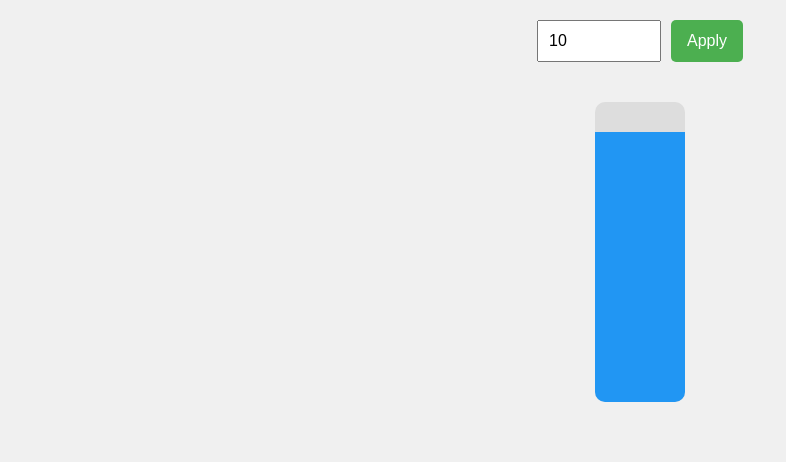
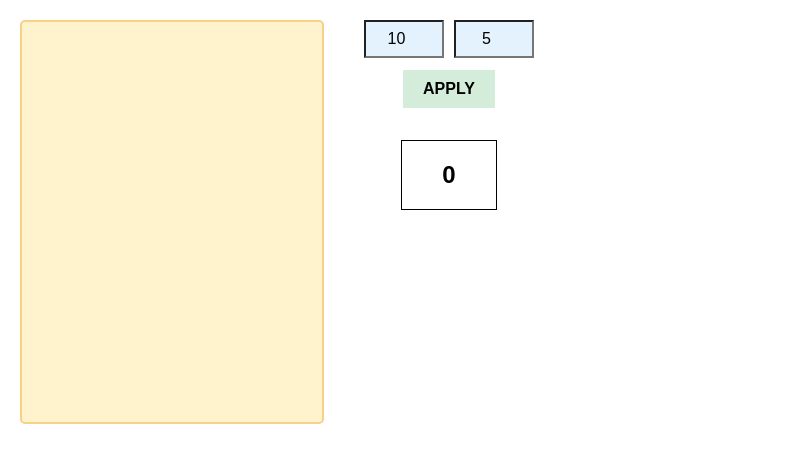
Before and after one commit to evsok/hello-world, a plain HTML site: page index.html in a window 1280 px wide. Shown: the whole page, without its empty margins (0-786 px from the left). Drawn offline with Linux system fonts and the light colour scheme.

Commit message:
Update index.html

```diff
--- a/index.html
+++ b/index.html
@@ -2,111 +2,135 @@
 <html>
 <head>
   <meta name="viewport" content="width=device-width, initial-scale=1.0">
-  <title>Stopwatch</title>
+  <title>Loop Timer</title>
   <style>
     body {
       margin: 0;
-      padding: 0;
+      padding: 20px;
       font-family: Arial, sans-serif;
-      background-color: #f0f0f0;
+      display: flex;
+      height: 100vh;
+      box-sizing: border-box;
+    }
+
+    .runner-container {
+      width: 300px;
+      height: 400px;
+      background-color: #fff3cd;
+      border: 2px solid #f7d08a;
+      border-radius: 5px;
+      position: relative;
+    }
+
+    .runner-bar {
+      position: absolute;
+      bottom: 0;
+      width: 100%;
+      height: 0%;
+      background-color: red;
+      transition: height 1s linear;
+    }
+
+    .control-panel {
+      margin-left: 40px;
       display: flex;
       flex-direction: column;
       align-items: center;
-      justify-content: start;
-      height: 100vh;
+      gap: 12px;
     }
 
-    form {
-      margin-top: 20px;
+    .inputs {
       display: flex;
       gap: 10px;
     }
 
-    input[type="number"] {
-      padding: 10px;
+    .inputs input {
+      width: 60px;
+      padding: 8px;
       font-size: 16px;
-      width: 100px;
+      background-color: #e3f2fd;
+      text-align: center;
     }
 
-    .timer-button {
+    .apply-btn {
+      padding: 10px 20px;
       font-size: 16px;
-      padding: 10px 16px;
+      font-weight: bold;
+      background-color: #d4edda;
       border: none;
-      border-radius: 5px;
       cursor: pointer;
-      background-color: #4CAF50;
-      color: white;
     }
 
-    .timer-button:hover {
-      background-color: #45a049;
-    }
-
-    .bar-container {
-      width: 90px;
-      height: 300px;
-      margin-top: 40px;
-      background-color: #ddd;
-      border-radius: 10px;
-      overflow: hidden;
-      position: relative;
-    }
-
-    .bar-fill {
-      background-color: #2196F3;
-      width: 100%;
-      height: 100%;
-      position: absolute;
-      bottom: 0;
-      transition: height 1s linear;
+    .loop-counter {
+      margin-top: 20px;
+      border: 1px solid black;
+      padding: 20px 40px;
+      font-size: 24px;
+      font-weight: bold;
     }
   </style>
 </head>
 <body>
 
-  <form onsubmit="setTimer(event)">
-    <input type="number" id="duration" min="1" value="10" required>
-    <button type="submit" class="timer-button">Apply</button>
-  </form>
+  <div class="runner-container">
+    <div class="runner-bar" id="runnerBar"></div>
+  </div>
 
-  <div class="bar-container">
-    <div class="bar-fill" id="barFill"></div>
+  <div class="control-panel">
+    <div class="inputs">
+      <input type="number" id="workTime" value="10" min="1">
+      <input type="number" id="restTime" value="5" min="1">
+    </div>
+    <button class="apply-btn" onclick="startLoop()">APPLY</button>
+    <div class="loop-counter" id="loopCounter">0</div>
   </div>
 
   <script>
-    let totalSeconds = 10;
-    let remainingSeconds = totalSeconds;
-    let timerInterval = null;
+    let workSeconds = 10;
+    let restSeconds = 5;
+    let runnerBar = document.getElementById('runnerBar');
+    let loopCounter = document.getElementById('loopCounter');
+    let loopCount = 0;
+    let interval;
+    let isWorking = true;
+    let timeRemaining = workSeconds;
 
-    function updateTimer() {
-      remainingSeconds--;
-
-      if (remainingSeconds < 0) {
-        remainingSeconds = totalSeconds;
-      }
-
-      const percent = remainingSeconds / totalSeconds;
-      document.getElementById('barFill').style.height = `${percent * 100}%`;
+    function startLoop() {
+      clearInterval(interval);
+      workSeconds = parseInt(document.getElementById('workTime').value);
+      restSeconds = parseInt(document.getElementById('restTime').value);
+      loopCount = 0;
+      loopCounter.textContent = loopCount;
+      isWorking = true;
+      timeRemaining = workSeconds;
+      runnerBar.style.backgroundColor = 'red';
+      runnerBar.style.height = '0%';
+      interval = setInterval(tick, 1000);
     }
 
-    function startLoopingTimer() {
-      clearInterval(timerInterval);
-      timerInterval = setInterval(updateTimer, 1000);
+    function tick() {
+      timeRemaining--;
+
+      const total = isWorking ? workSeconds : restSeconds;
+      const percent = (isWorking ? (total - timeRemaining) : timeRemaining) / total * 100;
+
+      runnerBar.style.height = `${percent}%`;
+      runnerBar.style.backgroundColor = isWorking ? 'red' : 'green';
+
+      if (timeRemaining <= 0) {
+        if (isWorking) {
+          isWorking = false;
+          timeRemaining = restSeconds;
+          runnerBar.style.height = '100%';
+        } else {
+          isWorking = true;
+          timeRemaining = workSeconds;
+          runnerBar.style.height = '0%';
+          loopCount++;
+          loopCounter.textContent = loopCount;
+        }
+      }
     }
-
-    function setTimer(event) {
-      event.preventDefault();
-      const input = document.getElementById('duration');
-      totalSeconds = parseInt(input.value, 10);
-      remainingSeconds = totalSeconds;
-
-      updateTimer();
-      startLoopingTimer();
-    }
-
-    document.addEventListener("DOMContentLoaded", () => {
-      updateTimer();
-    });
   </script>
 
 </body>
```
